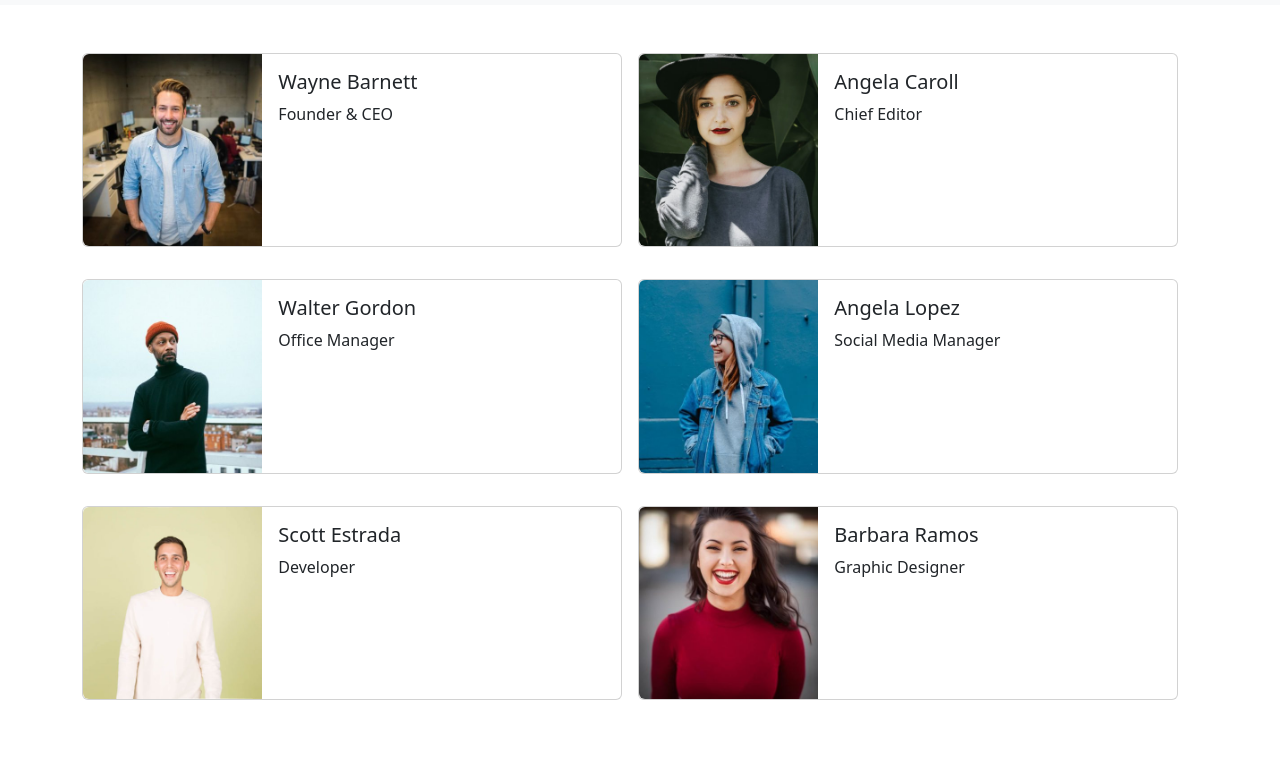
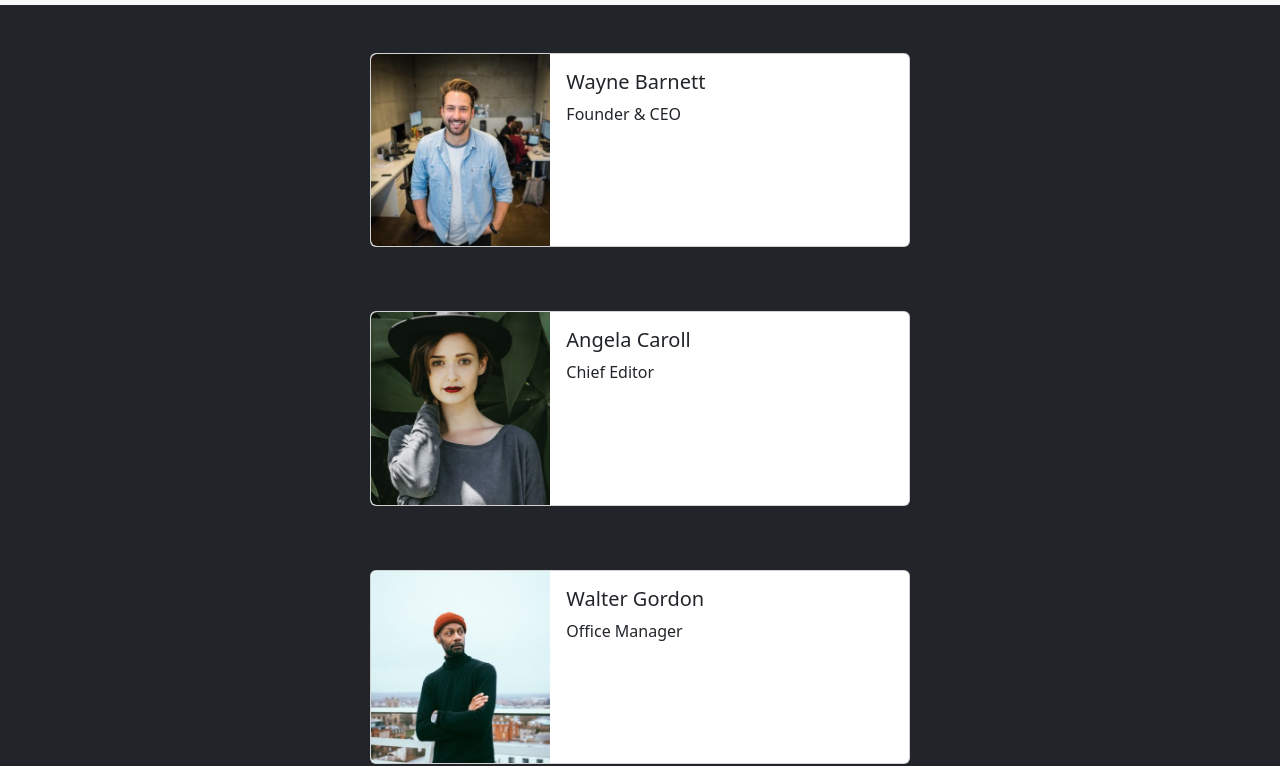
Before and after one commit to samuelebruni/js-our-team, a plain HTML site: page index.html in a window 1280 px wide. Shown: the part 51-817 px from the top of the page. Drawn offline with nearby package versions, Linux system fonts and the light colour scheme.

Commit message:
add bg color at the body

```diff
--- a/index.html
+++ b/index.html
@@ -6,7 +6,7 @@
     <link href="https://cdn.jsdelivr.net/npm/bootstrap@5.3.1/dist/css/bootstrap.min.css" rel="stylesheet" integrity="sha384-4bw+/aepP/YC94hEpVNVgiZdgIC5+VKNBQNGCHeKRQN+PtmoHDEXuppvnDJzQIu9" crossorigin="anonymous">
     <title>Our Team</title>
 </head>
-<body>
+<body class="bg-dark">
 
     <div>
         <nav class="navbar navbar-expand-sm navbar-light bg-light">
@@ -31,7 +31,7 @@
         </nav>
 
     </div>
-    <div id="contenitore" class="container mt-5 d-flex flex-wrap gap-3">
+    <div id="contenitore" class="container mt-5 d-flex flex-wrap gap-5 align-items-center justify-content-center">
 
     </div>
 
```
